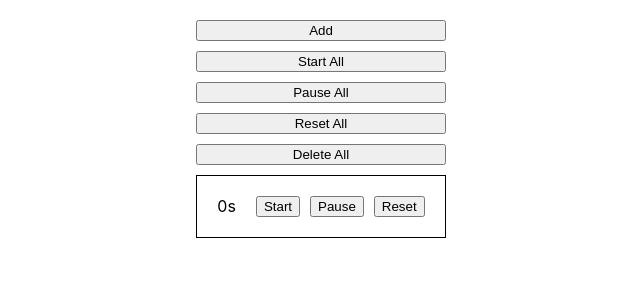
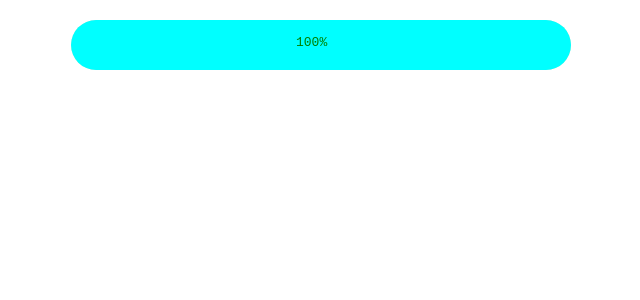
Before and after one commit to Rilee991/machine-coding-exampels, a React (Create React App) app in the folder react-examples/: page / in a window 1280 px wide. Shown: the top 300 px of the page, without its empty margins (319-959 px from the left). Built offline with nearby package versions, Linux system fonts and the light colour scheme.

Commit message:
progress bar practice

```diff
--- a/react-examples/src/App.js
+++ b/react-examples/src/App.js
@@ -1,5 +1,6 @@
 import React from 'react';
-import StopWatch from './stopwatch/StopWatch';
+import ProgressBar from './progressbar2/ProgressBar';
+// import StopWatch from './stopwatch/StopWatch';
 // import HolyGrail from './holygrail/HolyGrail';
 // import CustomUseEffect from './custom-useeffect/CustomUseEffect';
 // import InfiniteScroll from './infinitescroller/InfiniteScroll';
@@ -29,7 +30,8 @@ const App = () => {
 		// <CustomUseEffect />
 		// <InfiniteScroll />
 		// <HolyGrail />
-		<StopWatch />
+		// <StopWatch />
+		<ProgressBar />
     );
 }
 
--- /dev/null
+++ b/react-examples/src/progressbar2/ProgressBar.js
@@ -0,0 +1,27 @@
+import React, { useEffect, useState } from 'react';
+import './styles.css';
+
+const ProgressBar = () => {
+    const [percent, setPercent] = useState(0);
+
+    useEffect(() => {
+        const timer = setInterval(() => {
+            setPercent(prev => Math.min(100, Math.max(prev, prev+10)));
+        },400);
+
+        return () => {
+            clearInterval(timer);
+        }
+    });
+
+    return (
+        <div className="container">
+            <div className="bar">
+                <div className="progress" style={{ transform: `translateX(${percent-100}%)`}}></div>
+                <div className="text" style={{ color: percent < 50 ? "black" : "green" }}>{percent}%</div>
+            </div>
+        </div>
+    );
+}
+
+export default ProgressBar;
--- /dev/null
+++ b/react-examples/src/progressbar2/styles.css
@@ -0,0 +1,30 @@
+.container {
+    display: grid;
+    place-content: center;
+    margin-top: 20px;
+}
+
+.bar {
+    width: 500px;
+    height: 50px;
+    background-color: bisque;
+    border-radius: 30px;
+    position: relative;
+    overflow: hidden;
+}
+
+.progress {
+    height: 100%;
+    width: 100%;
+    position: absolute;
+    background-color: aqua;
+    transition: transform 400ms;
+}
+
+.text {
+    z-index: 2;
+    position: absolute;
+    left: 45%;
+    top: 30%;
+    font-family: monospace;
+}
```
